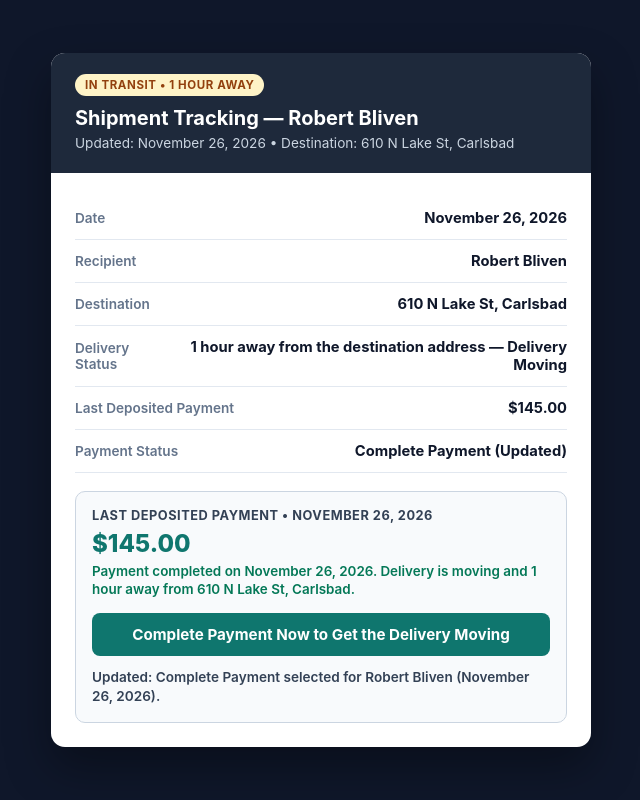
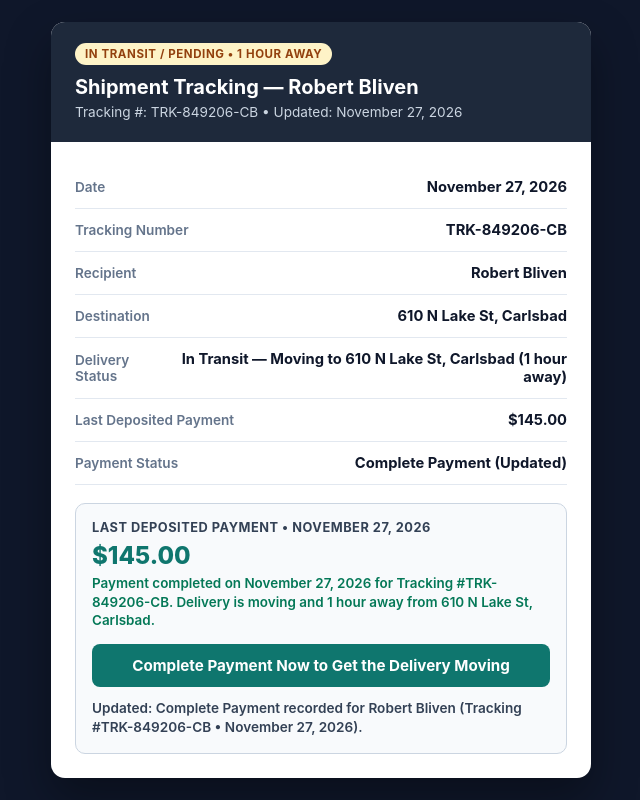
Before and after one commit to tracking-code/shipment-status, a plain HTML site: page index.html in a window 1280 px wide. Both pictures are taken after a click on the button "Complete Payment Now to Get the Delivery Moving". Shown: the whole page, without its empty margins (319-959 px from the left). Drawn offline with Linux system fonts and the light colour scheme.

Commit message:
Update index.html

```diff
--- a/index.html
+++ b/index.html
@@ -148,15 +148,19 @@
 <body>
   <div class="card">
     <div class="header">
-      <div class="badge">In Transit • 1 Hour Away</div>
+      <div class="badge">In Transit / Pending • 1 Hour Away</div>
       <h1>Shipment Tracking — Robert Bliven</h1>
-      <p>Updated: November 26, 2026 • Destination: 610 N Lake St, Carlsbad</p>
+      <p>Tracking #: TRK-849206-CB • Updated: November 27, 2026</p>
     </div>
 
     <div class="body">
       <div class="row">
         <span class="label">Date</span>
-        <span class="value">November 26, 2026</span>
+        <span class="value">November 27, 2026</span>
+      </div>
+      <div class="row">
+        <span class="label">Tracking Number</span>
+        <span class="value">TRK-849206-CB</span>
       </div>
       <div class="row">
         <span class="label">Recipient</span>
@@ -168,7 +172,7 @@
       </div>
       <div class="row">
         <span class="label">Delivery Status</span>
-        <span class="value" id="deliveryStatusText">1 hour away from the destination address</span>
+        <span class="value" id="deliveryStatusText">In Transit / Pending — 1 hour away from the destination address</span>
       </div>
       <div class="row">
         <span class="label">Last Deposited Payment</span>
@@ -180,10 +184,10 @@
       </div>
 
       <div class="deposit-box">
-        <div class="deposit-title">Last Deposited Payment • November 26, 2026</div>
+        <div class="deposit-title">Last Deposited Payment • November 27, 2026</div>
         <div class="deposit-amount">$145.00</div>
         <div class="status-note" id="incompleteNote">
-          Last deposited payment: $145.00. Payment is not yet complete — complete payment now to get the delivery moving to 610 N Lake St, Carlsbad (1 hour away from the destination address).
+          Last deposited payment: $145.00. Delivery is currently in transit / pending (1 hour away from 610 N Lake St, Carlsbad) — complete payment now to get the delivery moving.
         </div>
         <button class="btn" onclick="completePayment()">Complete Payment Now to Get the Delivery Moving</button>
         <div class="msg" id="actionMsg"></div>
@@ -194,10 +198,10 @@
   <script>
     function completePayment() {
       document.getElementById("paymentStatusText").textContent = "Complete Payment (Updated)";
-      document.getElementById("deliveryStatusText").textContent = "1 hour away from the destination address — Delivery Moving";
-      document.getElementById("incompleteNote").textContent = "Payment completed on November 26, 2026. Delivery is moving and 1 hour away from 610 N Lake St, Carlsbad.";
+      document.getElementById("deliveryStatusText").textContent = "In Transit — Moving to 610 N Lake St, Carlsbad (1 hour away)";
+      document.getElementById("incompleteNote").textContent = "Payment completed on November 27, 2026 for Tracking #TRK-849206-CB. Delivery is moving and 1 hour away from 610 N Lake St, Carlsbad.";
       document.getElementById("incompleteNote").style.color = "#047857";
-      document.getElementById("actionMsg").textContent = "Updated: Complete Payment selected for Robert Bliven (November 26, 2026).";
+      document.getElementById("actionMsg").textContent = "Updated: Complete Payment recorded for Robert Bliven (Tracking #TRK-849206-CB • November 27, 2026).";
     }
   </script>
 </body>
```
